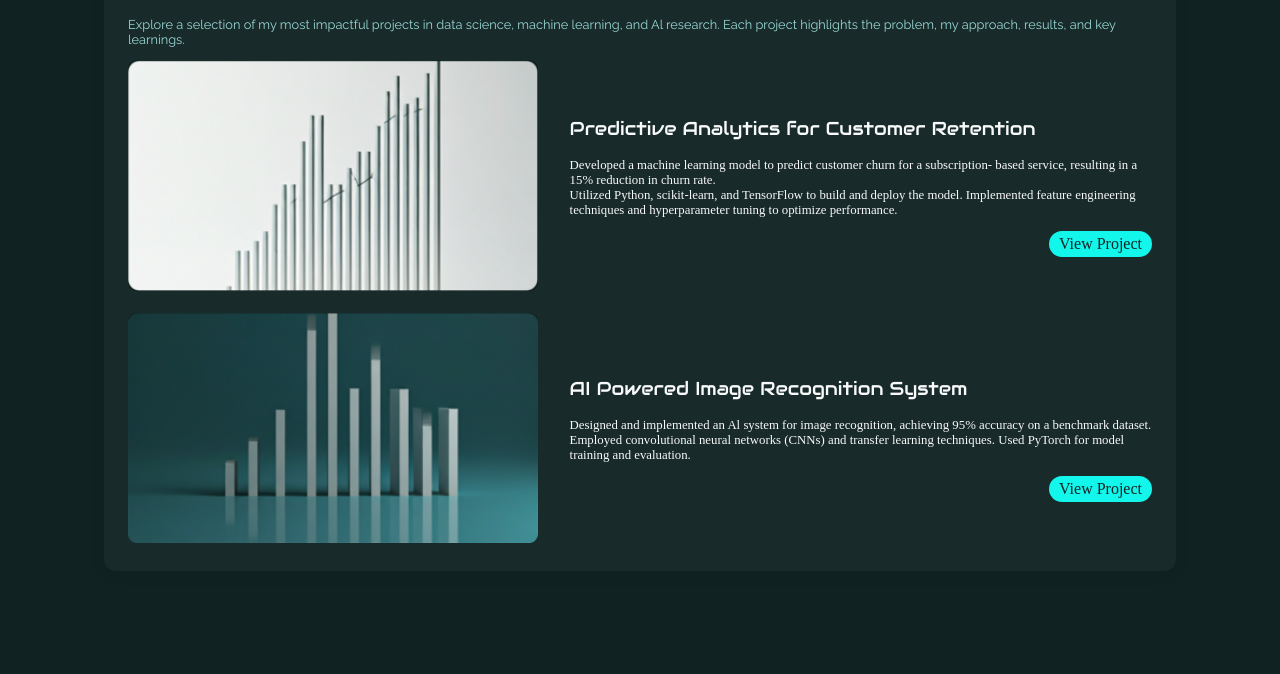
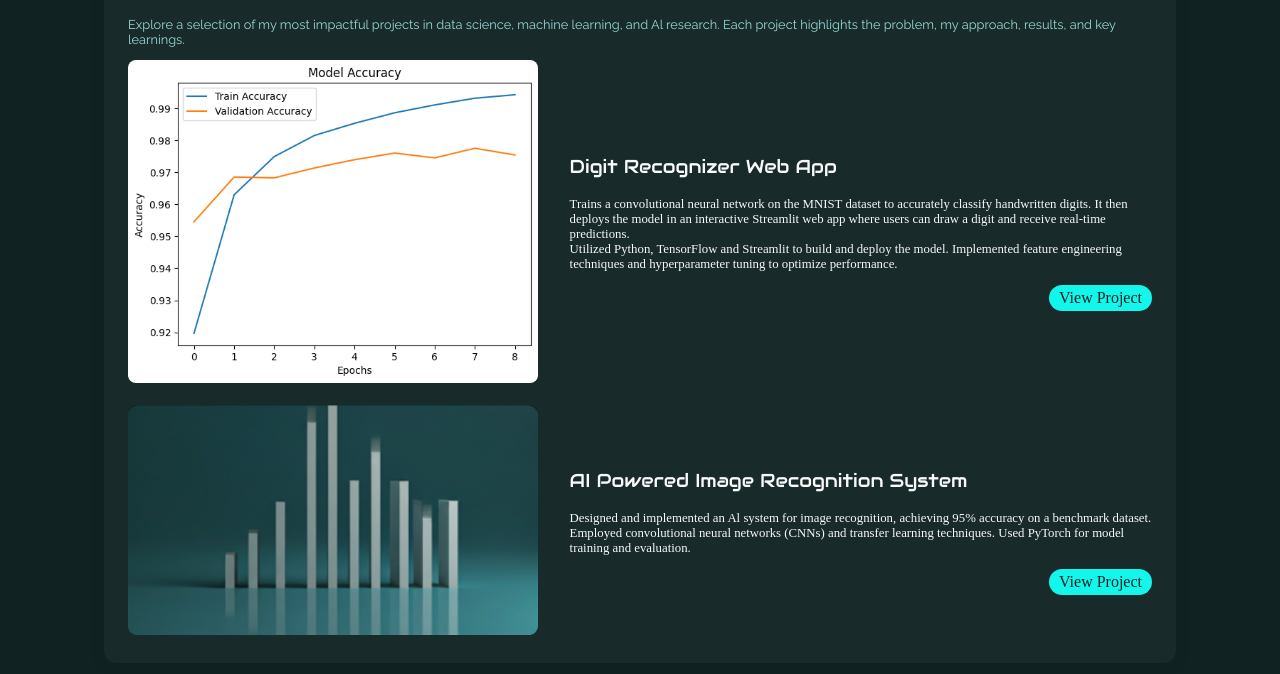
Before and after one commit to Rasif2004/rasif, a plain HTML site: page projects.html in a window 1280 px wide. Shown: the part 132-806 px from the top of the page. Drawn offline with Linux system fonts and the light colour scheme; a web font is replaced by a local one.

Commit message:
Update projects.html

```diff
--- a/projects.html
+++ b/projects.html
@@ -44,22 +44,19 @@
         <div class="project">
             <div class="project-container">
                 <div class="project-image">
-                    <img src="assets/projects/project1.png" alt="Project Image">
+                    <img src="assets/projects/project0.png" alt="Project Image">
                 </div>
                 <div class="project-details">
-                    <h3 class="header">Predictive Analytics for Customer Retention</h3>
+                    <h3 class="header">Digit Recognizer Web App</h3>
                     <p style="font-size: 0.8rem;">
-                        Developed a machine learning model to
-                        predict customer churn for a subscription-
-                        based service, resulting in a 15% reduction in
-                        churn rate.<br>
-                        Utilized Python, scikit-learn, and TensorFlow
+                        Trains a convolutional neural network on the MNIST dataset to accurately classify handwritten digits. It then deploys the model in an interactive Streamlit web app where users can draw a digit and receive real-time predictions.<br>
+                        Utilized Python, TensorFlow and Streamlit
                         to build and deploy the model. Implemented
                         feature engineering techniques and
                         hyperparameter tuning to optimize
                         performance.
                     </p>
-                    <a href="#project-details" class="view-more-btn">
+                    <a href="https://github.com/Rasif2004/Hand-Written-Digit-Recognition" class="view-more-btn">
                         View Project
                     </a>
                 </div>
```
